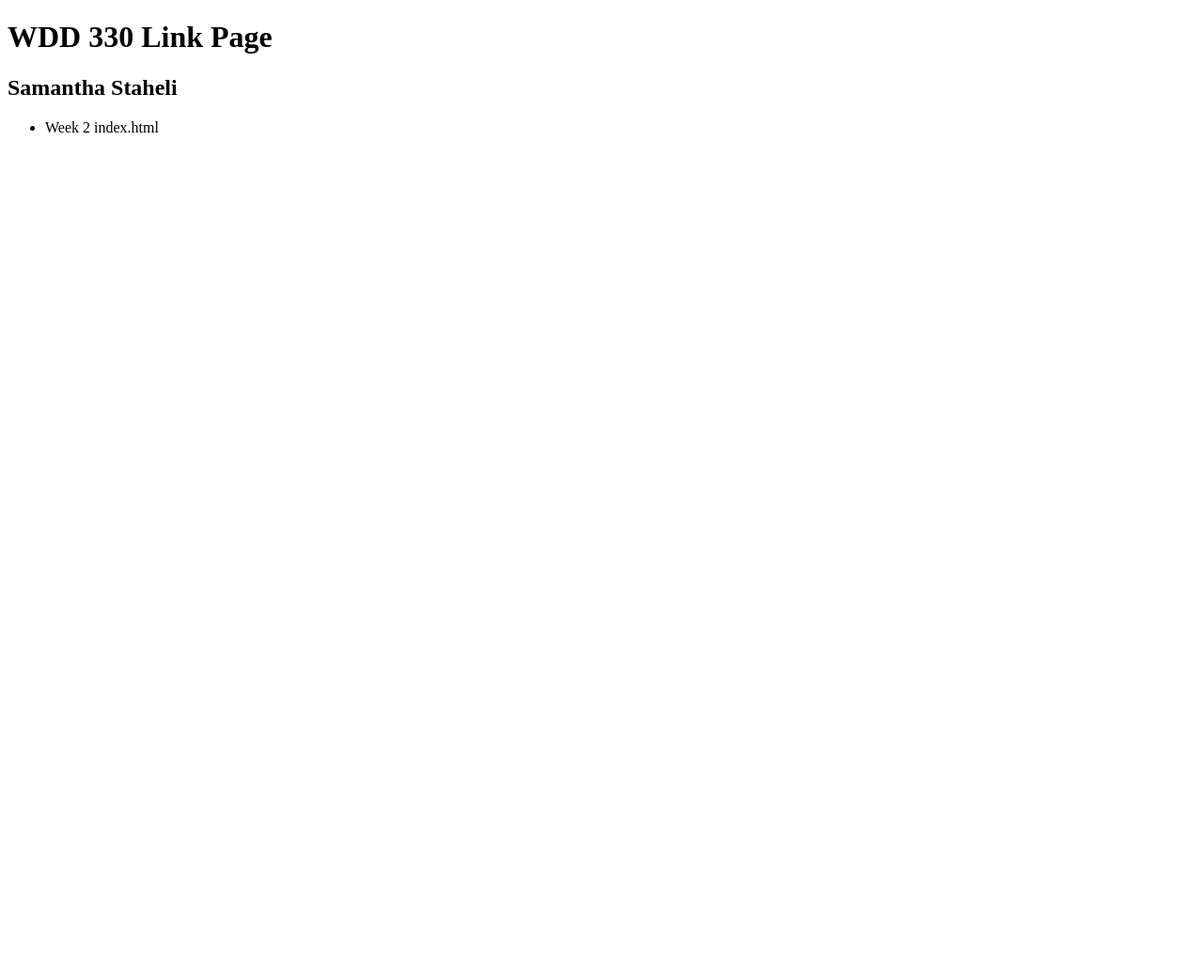
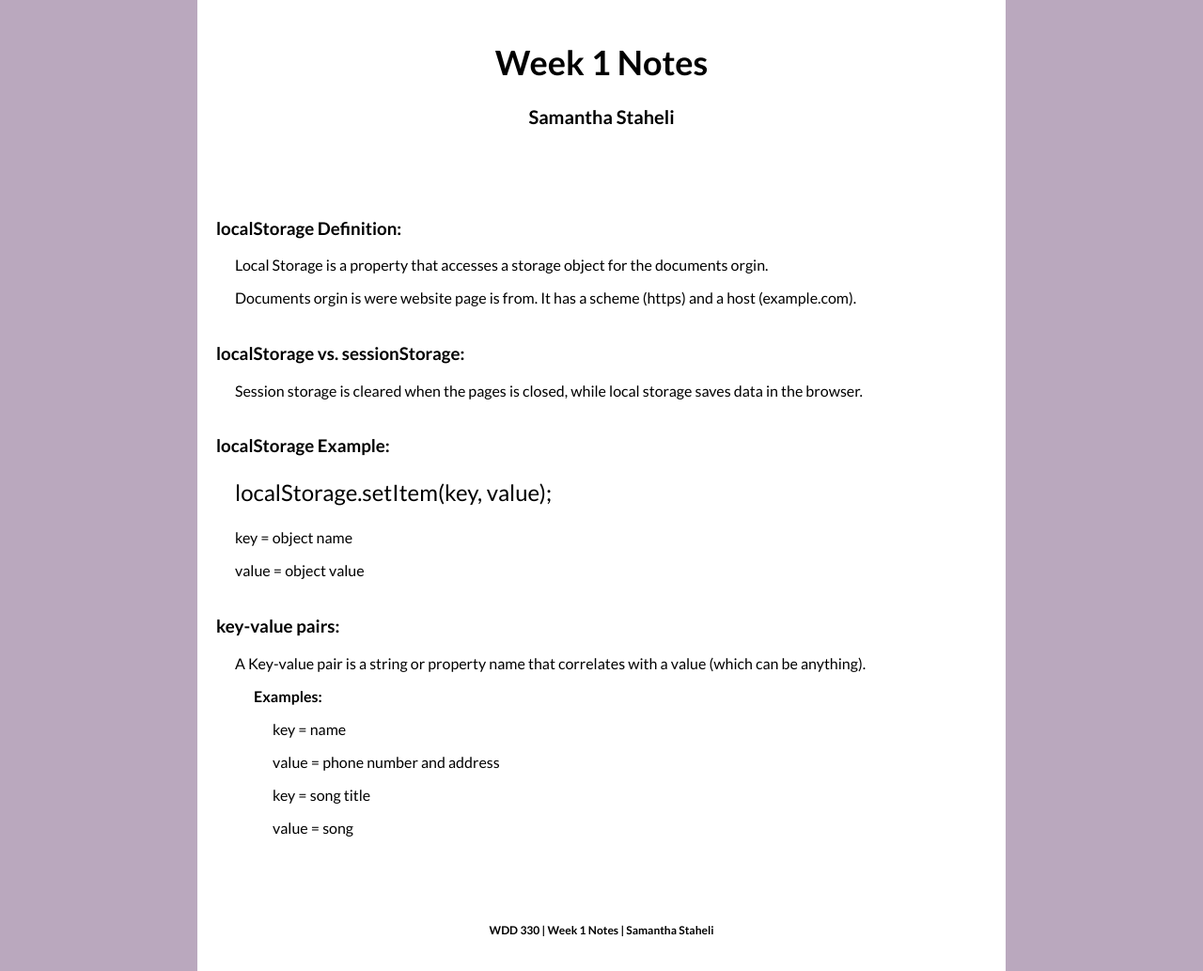
Before and after one commit to samanthastaheli/wdd330, a plain HTML site: page week1/index.html in a window 1280 px wide. Shown: the whole page at 94% size. Before the commit the page ends 800 px from the top, so only its background shows below. Drawn offline with Linux system fonts and the light colour scheme.

Commit message:
week 1 notes done

```diff
--- /dev/null
+++ b/week1/css/main.css
@@ -0,0 +1,59 @@
+@import url('https://fonts.googleapis.com/css2?family=Lato:ital,wght@0,400;0,700;0,900;1,300;1,400;1,700;1,900&display=swap');
+
+body {
+    font-family: 'Lato', sans-serif;
+    font-size: 16px;
+    font-weight: 300;
+    margin: auto;
+    width: 100%;
+    max-width: 860px;
+    background-color: rgb(186, 168, 190);
+}
+
+header {
+    text-align: center;
+    font-weight: 700;
+    background-color: white;
+    padding: 20px;
+}
+
+h1 {
+    font-size: 36px;
+}
+
+h2 {
+    font-size: 20px;
+}
+
+main {
+    background-color: white;
+    padding: 20px;
+    padding-bottom: 40px;
+}
+
+h3 {
+    padding-top: 20px;
+}
+
+p {
+    padding-left: 20px;
+}
+#example {
+    font-size: 24px;
+}
+
+#exampleText {
+    padding-left: 40px;
+    font-weight: 700;
+}
+
+.example2 {
+    padding-left: 60px;
+}
+
+footer {
+    background-color: white;
+    padding: 20px;
+    font-size: 12px;
+    text-align: center;
+}
--- a/week1/index.html
+++ b/week1/index.html
@@ -3,28 +3,34 @@
 <head>
     <meta charset="UTF-8">
     <meta name="viewport" content="width=device-width, initial-scale=1.0">
-    <title>WDD 330 Link Page</title>
+    <link rel="stylesheet" href="css/main.css">
+    <title>Week 1 Notes</title>
 </head>
 <body>
-    <h1>WDD 330 Link Page</h1>
-    <h2>Samantha Staheli</h2>
-    <ul>
-        <li><span id="link"></span></li>
-    </ul>
-    <!-- <table>
-        <tr>
-            <th>Week</th>
-            <th>Link</th>
-        </tr>
-        <tr>
-            <td>
-                <span class="week"></span>
-            </td>
-            <td>
-                <span class="link"></span>
-            </td>
-        </tr>
-    </table> -->
-    <script src="js/main.js"></script>
+    <header>
+        <h1>Week 1 Notes</h1>
+        <h2>Samantha Staheli</h2>
+    </header>
+<main>
+    <h3>localStorage Definition:</h3>
+    <p>Local Storage is a property that accesses a storage object for the documents orgin.</p>
+    <p>Documents orgin is were website page is from. It has a scheme (https) and a host (example.com).</p>
+    <h3>localStorage vs. sessionStorage:</h3>
+    <p>Session storage is cleared when the pages is closed, while local storage saves data in the browser.</p>
+    <h3>localStorage Example:</h3>
+    <p id="example">localStorage.setItem(key, value);</p>
+    <p>key = object name</p>
+    <p>value = object value</p>
+    <h3>key-value pairs:</h3>
+    <p>A Key-value pair is a string or property name that correlates with a value (which can be anything).</p>
+    <p id="exampleText">Examples:</p>
+    <p class="example2">key = name</p>
+    <p class="example2">value = phone number and address</p>
+    <p class="example2">key = song title</p>
+    <p class="example2">value = song</p>
+</main>
+<footer>
+    <h4>WDD 330 | Week 1 Notes | Samantha Staheli</h4>
+</footer>
 </body>
 </html>
--- a/week1/js/main.js
+++ b/week1/js/main.js
@@ -1,18 +1,23 @@
-const link = [
+const links = [
     {
         label: 'Week1 Notes',
-        url: 'index.html'
-    },
-    {
-        label: 'Week 2',
-        url: 'index.html'
+        url: 'week1/index.html'
     }
 ]
 
-for (let i = 0; i < link.length; i++) {
-    w = link[i].label + ' ' + link[i].url;
+for(let i = 0; i < links.length; i++) {
+    l = links[i].label + ' ' + links[i].url;
 
-    for (let x = 0; x <link.length; x++) {
-        document.getElementById('link').innerHTML = w;
-    }
+    let li = document.createElement('li');
+    let a = document.createElement('a');
+
+    a.textContent = l;
+
+    li.appendChild(a);
+
+    document.getElementById('link').appendChild(li);
+
+    // for (let x = 0; x <link.length; x++) {
+    //     document.getElementById('link').innerHTML = w;
+    // }
 }
```
Also changed, not shown: index.html (added, +29 -0 lines), test.html (deleted, +0 -11 lines).
